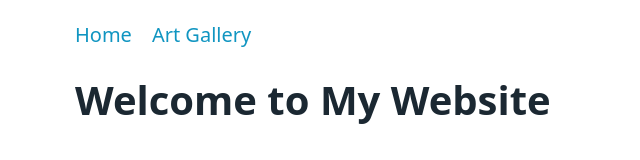
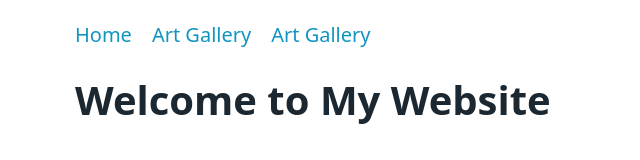
Before and after one commit to colekennedy512/blog, a plain HTML site: page index.html in a window 1280 px wide. Shown: the top 160 px of the page, without its empty margins (0-640 px from the left). Drawn offline with Linux system fonts and the light colour scheme.

Commit message:
Update index.html

```diff
--- a/index.html
+++ b/index.html
@@ -18,6 +18,7 @@
             <ul>
                 <li><a href="index.html">Home</a></li>
                 <li><a href="art.html">Art Gallery</a></li>
+                <li><a href="socials.html">Art Gallery</a></li>
                 <!-- Add more navigation links as needed -->
             </ul>
         </nav>
```
